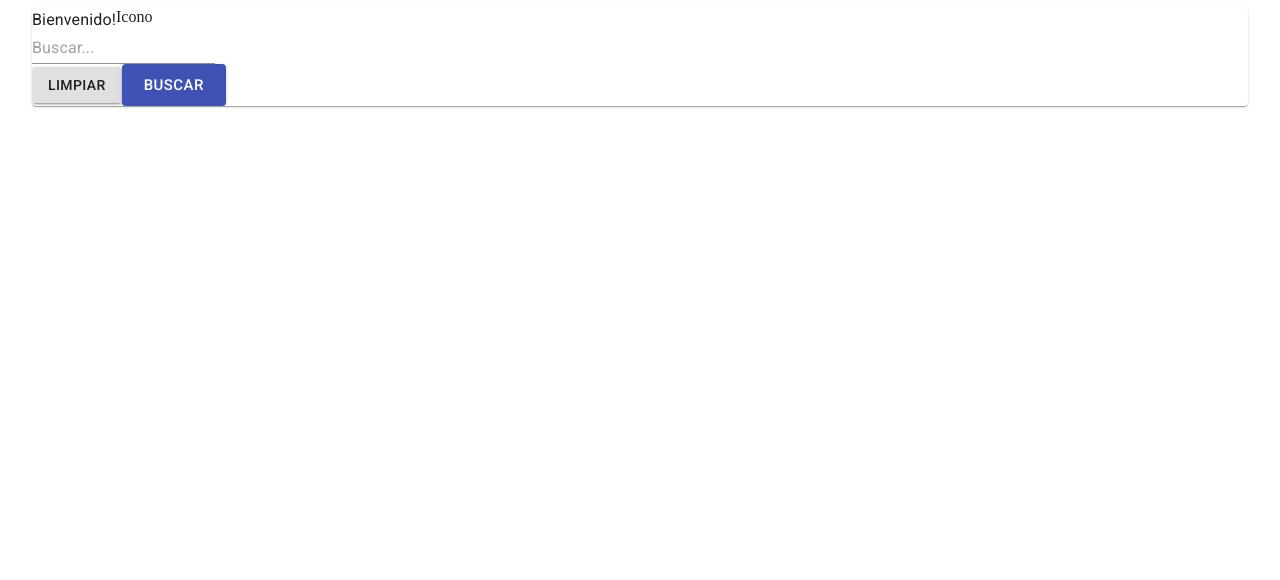
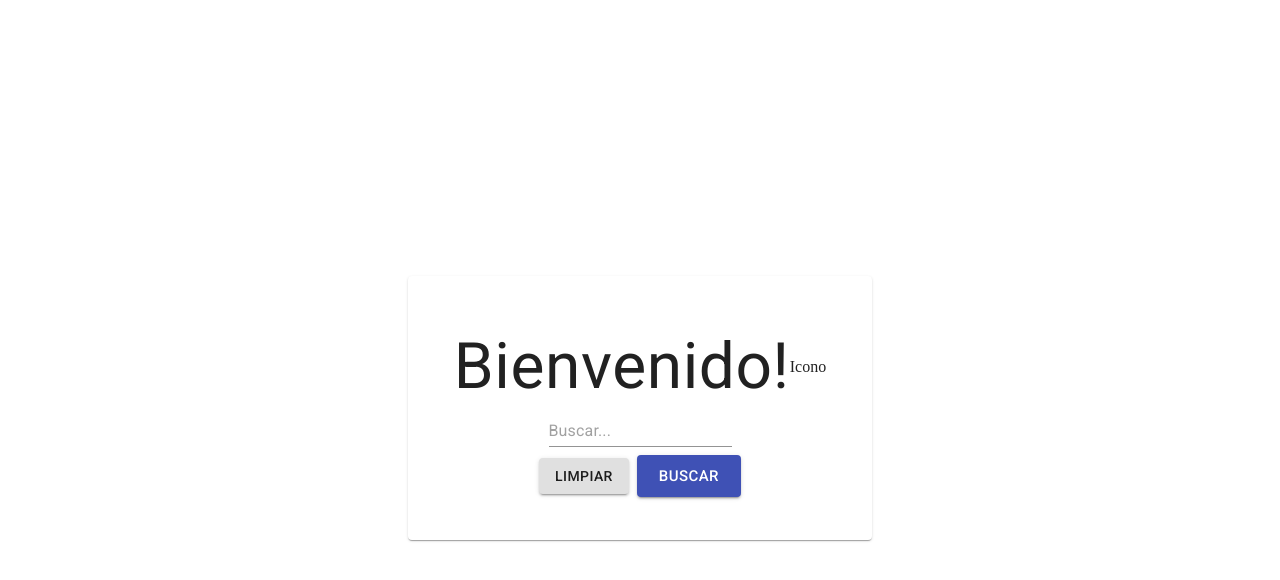
Before and after one commit to javieraizq88/buscadorPeliculas-React, a React (Create React App) app: page / in a window 1280 px wide. Shown: the top 580 px of the page. Built offline with nearby package versions, Linux system fonts and the light colour scheme.

Commit message:
dando estilos al home

```diff
--- a/src/pages/Home/index.js
+++ b/src/pages/Home/index.js
@@ -1,45 +1,56 @@
 import React, { useState } from "react";
 import { Container, Card, Grid, Typography, TextField, Button } from "@material-ui/core"
+import styles from "./style";
 
 export default () => {
     const [searchText, setSearchText] = useState("");
+    const clases = styles();
+
+
 
     const handleSearchTextChange = e => {
         setSearchText(e.target.value);
     };
 
-   const hanleCleanTextClick = e => {
-    console.log(10);
+    const hanleCleanTextClick = e => {
+        console.log("hice click en limpiar");
 
-   };
-   const handleSearchTextClick = e => {
-    console.log(12);
-   };
+    };
+    const handleSearchTextClick = e => {
+        console.log("hice click en buscar");
+    };
     console.log(searchText);
 
     return (
-        <Container>
-            <Card>
-                <Grid container>
+        <Container className={clases.container}>
+            <Card className={clases.cardContainer}>
+                <Grid container className={clases.titleGridContainer}>
                     <Grid>
-                        <Typography>
+                        <Typography className={clases.title}>
                             Bienvenido!
                         </Typography>
                     </Grid>
                     <Grid>
-                        <lavel>
-                            Icono
-                        </lavel>
+                        <lavel>Icono</lavel>
                     </Grid>
                 </Grid>
                 <TextField
                     value={searchText}
                     placeholder="Buscar..."
                     onChange={handleSearchTextChange}
+                    className={clases.textFieldSearch}
                 />
-                <Grid>
+                <Grid className={clases.buttonsContainer}>
                     <Button variant="contained" onClick={hanleCleanTextClick}>Limpiar</Button>
-                    <Button variant="contained" color="primary" size="large" onClick={handleSearchTextClick}>Buscar</Button>
+                    <Button
+                        variant="contained"
+                        color="primary"
+                        size="large"
+                        onClick={handleSearchTextClick}
+                        className={clases.searchButton}
+                    >
+                        Buscar
+                        </Button>
 
                 </Grid>
             </Card>
--- /dev/null
+++ b/src/pages/Home/style.js
@@ -0,0 +1,42 @@
+import { makeStyles } from "@material-ui/core";
+
+const centeredStyleObj = {
+    display: "flex",
+    alignItems: "center",
+    justifyContent: "center"
+};
+
+export default makeStyles({
+    container: {
+        height: "100vh",
+        flexDirection: "column",
+        ...centeredStyleObj
+    },
+    cardContainer: {
+        flexDirection: "column",
+        width: 400,
+        height: 200,
+        padding: "2rem",
+        ...centeredStyleObj
+    },
+
+    title: {
+        fontSize: "4rem"
+    },
+
+    titleGridContainer: {
+        ...centeredStyleObj
+    },
+
+    textFieldSearch: {
+        widows: "90%"
+    },
+
+    searchButton: {
+        marginLeft: ".5rem"
+    },
+
+    buttonsContainer: {
+        marginTop: ".5rem"
+    }
+});
```
